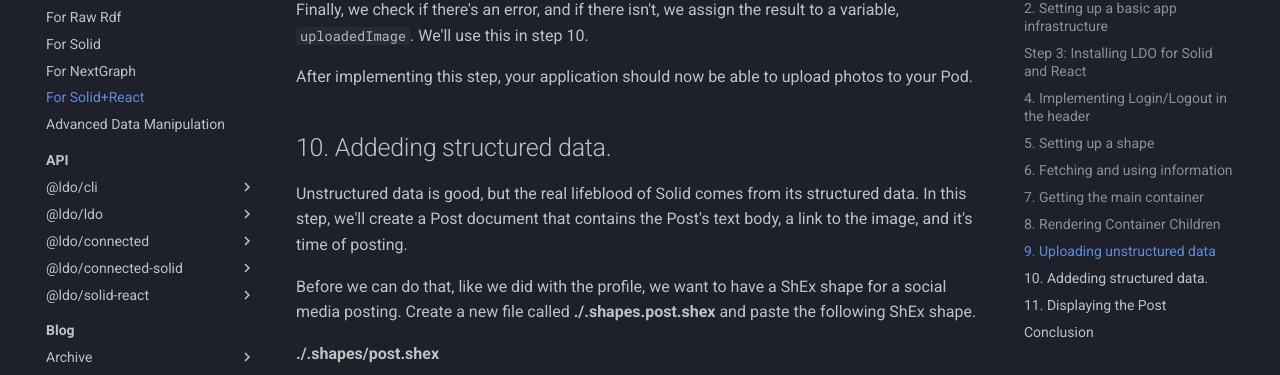
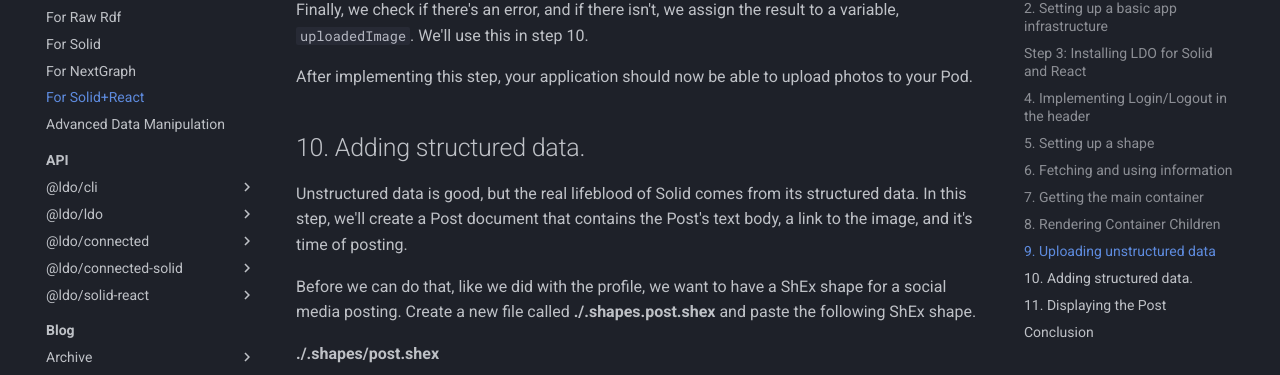
Before and after one commit to o-development/ldo.js.org, an MkDocs documentation site: the page built from docs/guides/solid_react/index.md, in a window 1280 px wide and 900 px high, scrolled down 16188 px. Shown: the part 127-502 px from the top of the window. Built offline with MkDocs 1.6.1 and Material for MkDocs 9.7.7, drawn with Linux system fonts in a browser that asks for light colours; comment, search, counter and statistics services are not loaded; the version menu is left out.

Commit message:
fix: correction of a typo

```diff
--- a/docs/guides/solid_react/index.md
+++ b/docs/guides/solid_react/index.md
@@ -681,7 +681,7 @@ Finally, we check if there's an error, and if there isn't, we assign the result
 
 After implementing this step, your application should now be able to upload photos to your Pod.
 
-## 10. Addeding structured data.
+## 10. Adding structured data.
 
 Unstructured data is good, but the real lifeblood of Solid comes from its structured data. In this step, we'll create a Post document that contains the Post's text body, a link to the image, and it's time of posting.
 
```
